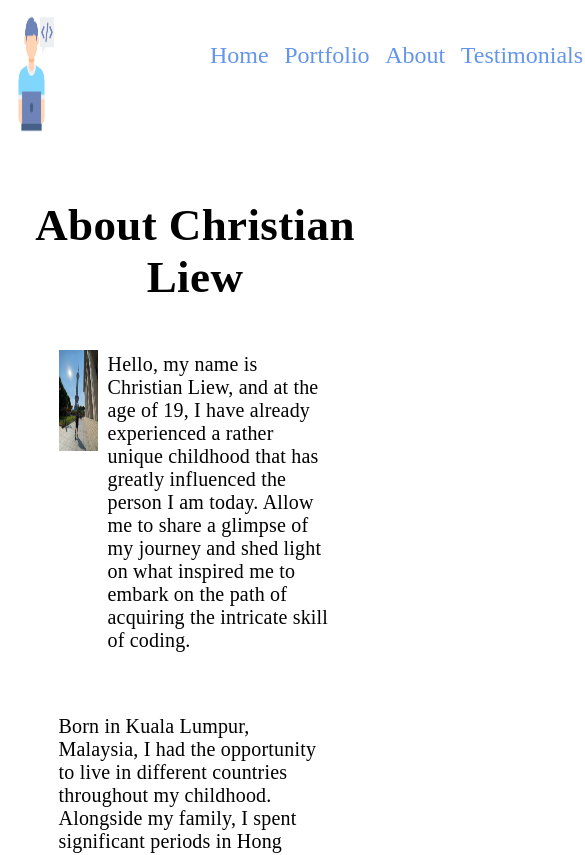
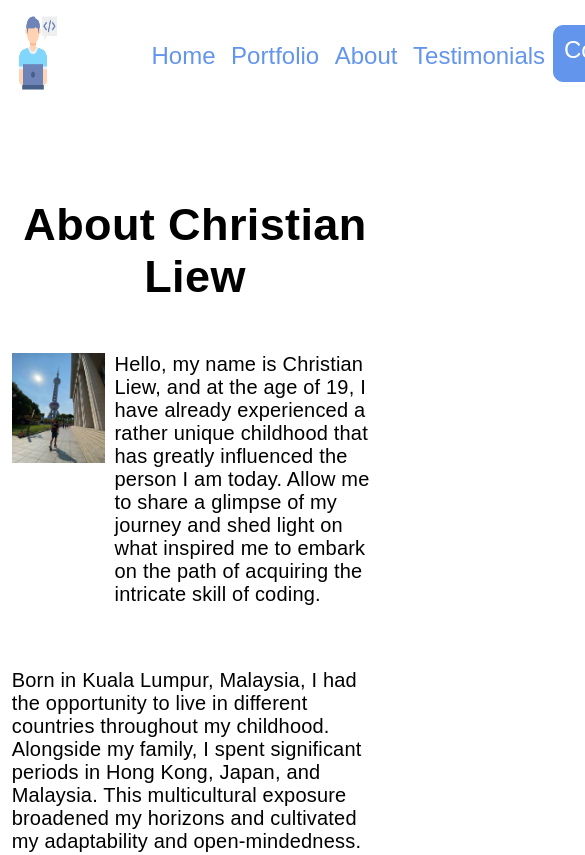
Before and after one commit to CALChris1/Personal-portfolio, a plain HTML site: page about.html in a window 390 px wide. Shown: the top 855 px of the page, 585 px wide, since content can reach past the window. Drawn offline with Linux system fonts and the light colour scheme.

Commit message:
Changed font and made About page responsive

```diff
--- a/about.css
+++ b/about.css
@@ -1,6 +1,8 @@
 body {
   padding: 0px;
   margin: 0px;
+  font-family: var(--font-copy);
+  font-family: "Poppins", sans-serif;
 }
 
 .menu-bar {
@@ -17,7 +19,7 @@ body {
 }
 
 #home {
-  padding-left: 36vw;
+  padding-left: 35vw;
   padding-top: 5vh;
   padding-right: 2vw;
   font-size: x-large;
@@ -101,7 +103,7 @@ body {
 
 .photo {
   padding-left: 15vw;
-  margin-top: 17px;
+  margin-top: 20px;
   margin-right: 10px;
 }
 
@@ -115,3 +117,99 @@ body {
   font-size: 1.25em;
   letter-spacing: 0.05vw;
 }
+
+@media screen and (max-width: 1300px) {
+  #home {
+    padding-left: 32vw;
+  }
+  #bund {
+    height: 13vh;
+  }
+}
+
+@media screen and (max-width: 1150px) {
+  #bund {
+    height: 15.5vh;
+  }
+}
+
+@media screen and (max-width: 1190px) {
+  #home {
+    padding-left: 28vw;
+  }
+}
+
+@media screen and (max-width: 1080px) {
+  #home {
+    padding-left: 24vw;
+  }
+}
+
+@media screen and (max-width: 1000px) {
+  #home {
+    padding-left: 20vw;
+  }
+
+  .logo {
+    height: 13vh;
+    width: 17.5vw;
+  }
+  .essay {
+    padding-left: 5vw;
+    padding-right: 5vw;
+  }
+
+  .photo {
+    padding-left: 5vw;
+  }
+
+  .first-para {
+    padding-right: 5vw;
+  }
+
+  #bund {
+    height: 12vh;
+  }
+}
+
+@media screen and (max-width: 850px) {
+  .logo {
+    height: 12vh;
+    width: 17vw;
+  }
+
+  .essay {
+    padding-left: 3vw;
+    padding-right: 5vw;
+  }
+
+  .photo {
+    padding-left: 3vw;
+  }
+
+  #bund {
+    height: 13vh;
+    width: 11vh;
+  }
+}
+
+@media screen and (max-width: 700px) {
+  .logo {
+    height: 11vh;
+    width: 15vw;
+  }
+}
+
+@media screen and (max-width: 600px) {
+  .logo {
+    height: 9vh;
+    width: 14vw;
+  }
+}
+
+@media screen and (max-width: 500px) {
+  .logo {
+    height: 9vh;
+    width: 13vw;
+  }
+}
--- a/about.html
+++ b/about.html
@@ -24,7 +24,7 @@
         >About</a
       >
       <a
-        href="file:///Users/christianliew/Desktop/C.Liew/Personal-Projects/Portfolio-Website/testimonials.html"
+        href=""
         id="testimonials"
         >Testimonials</a
       >
```
